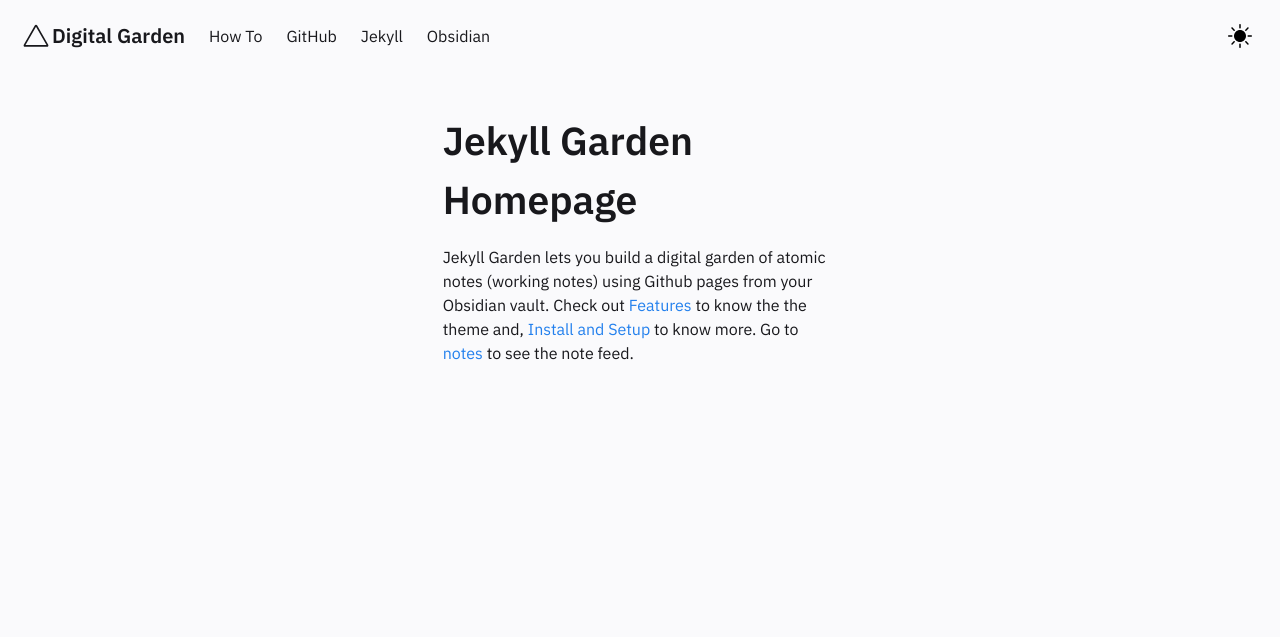
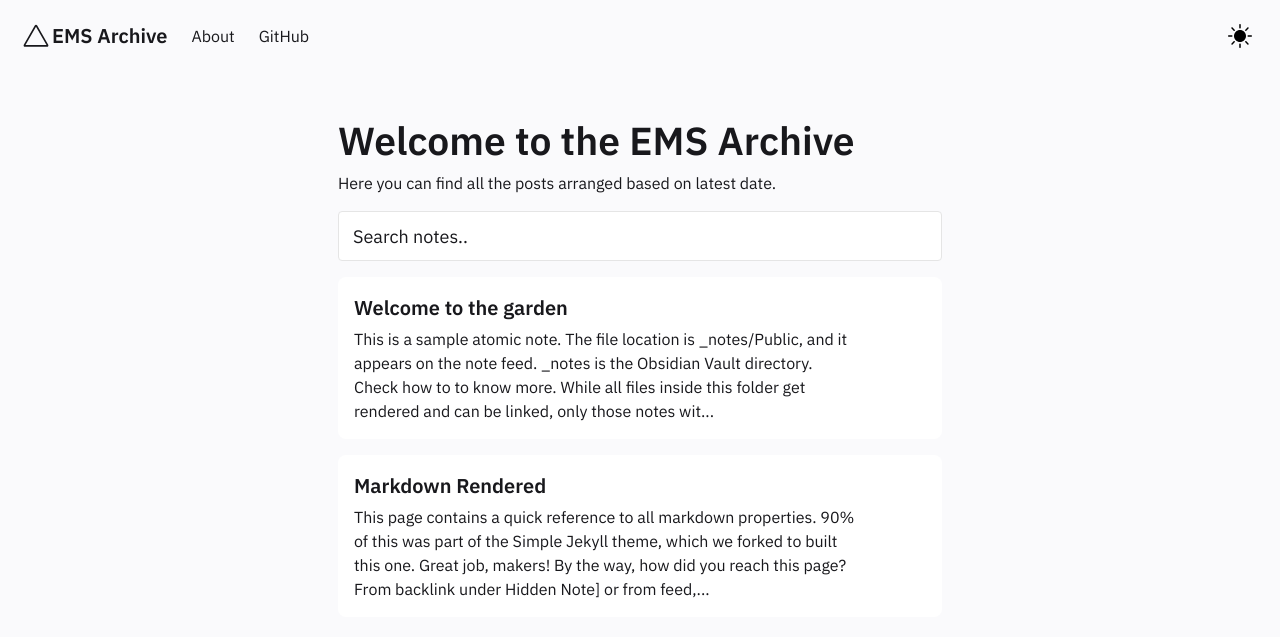
Before and after one commit to emsarchive/obsidiansite, a Jekyll site: the page built from pages/index.md, in a window 1280 px wide. Shown: the top 637 px of the page. Built offline with Jekyll 4.4.1, drawn with Linux system fonts in a browser that asks for light colours.

Commit message:
initial changes to customize site
changed names, descriptions, copyright (footer could be broken because of that)

```diff
--- a/_config.yml
+++ b/_config.yml
@@ -20,7 +20,7 @@
 
 
 baseurl: "/" # the subpath of your site, e.g. /blog
-url: "https://jekyll-garden.github.io/" # the base hostname & protocol for your site, e.g. http://example.com
+url: "https://emsarchive.netlify.app/" # the base hostname & protocol for your site, e.g. http://example.com
 
 #######################################################################
 # Settings related to the Header and your About page go here,such as
@@ -28,10 +28,8 @@ url: "https://jekyll-garden.github.io/" # the base hostname & protocol for your
 # your social media links etc
 #######################################################################
 
-heading: Digital Garden # Change this
-copyright:
-  year: 2021
-  msg: Your Name # This is a mandatory attribute for copyright to be displayed ; If deleting this, edit at footer layout.
+heading: EMS Archive # Change this
+# This is a mandatory attribute for copyright to be displayed ; If deleting this, edit at footer layout.
 
 
 #####################################################################
@@ -79,7 +77,7 @@ preferences:
   flashcards:
     enabled: false #Not supported in NotesGadern theme
   homepage:
-    enabled: true ##If you need a homepage, change this to true and edit _includes/Homepage.html
+    enabled: false ##If you need a homepage, change this to true and edit _includes/Homepage.html
 
 encoding: utf-8
 
--- a/_includes/FeedContent.html
+++ b/_includes/FeedContent.html
@@ -1,8 +1,8 @@
 <div class="block">
-    <h1>Welcome to the Garden!</h1>
+    <h1>Welcome to the EMS Archive</h1>
 
-    This page is the core feature of this theme, a feed of notes arranged based on the latest date. </br>
-    Check <a href="../posts/features" style="color:var(--link);">Features</a> to know how to hide notes from this feed or make this the homepage.
+    Here you can find all the posts arranged based on latest date. </br>
+
 
 
     </div>
--- a/_includes/Footer.html
+++ b/_includes/Footer.html
@@ -28,10 +28,5 @@
 *
 {%- endcomment -%}
 
-{%- if site.copyright.msg != nil and site.copyright.msg != empty and site.copyright.msg != null -%}
-<div id="copyright">
-    <p id="copyright-notice">{{site.copyright.msg}}. {{site.copyright.year}}, powered by <a href="https://github.com/Jekyll-Garden/jekyll-garden.github.io">Jekyll Garden</a></p>
-</div>
+
 <script src="/assets/js/modeswitcher.js"></script>
-
-{%- endif -%}
--- a/_includes/Header.html
+++ b/_includes/Header.html
@@ -35,7 +35,7 @@
         <svg width="32" height="32" viewBox="0 0 80 80" fill="none" xmlns="http://www.w3.org/2000/svg">
           <path fill-rule="evenodd" clip-rule="evenodd" d="M36.9477 13.7742C38.3043 11.4086 41.6957 11.4086 43.0523 13.7742L70.5226 61.6774C71.8791 64.043 70.1834 67 67.4703 67H12.5297C9.81658 67 8.12089 64.043 9.47744 61.6774L36.9477 13.7742ZM40 16.9677L13.7506 62.7419H66.2494L40 16.9677Z" fill="var(--text-main)"/>
         </svg>
-        <h4>Digital Garden</h4>
+        <h4>EMS Archive</h4>
       </a>
       <div class="navbar-item navbar-dark-mode__mobile is-hidden-tablet" onclick="modeSwitcher()">
         <div class="buttons">
@@ -56,17 +56,12 @@
     <div id="navbarBasicExample" class="navbar-menu">
       <div class="navbar-start">
         <a href="../posts/how-to"  class="navbar-item">
-          How To
+          About
         </a>
         <a href="https://github.com/Jekyll-Garden/jekyll-garden.github.io" target="_blank" class="navbar-item">
           GitHub
         </a>
-        <a href="https://jekyllrb.com/" target="_blank"  class="navbar-item">
-          Jekyll
-        </a>
-        <a href="https://obsidian.md/"  target="_blank" class="navbar-item">
-          Obsidian
-        </a>
+
       </div>
       <div class="navbar-end is-hidden-mobile" onclick="modeSwitcher()" >
         <div class="navbar-item">
--- a/_layouts/Post.html
+++ b/_layouts/Post.html
@@ -31,9 +31,9 @@
 
 <head>
     <meta content="width=device-width, initial-scale=1" name="viewport" />
-    <meta content="Digital Garden" property="og:site_name" />
+    <meta content="EMS ARCHIVE" property="og:site_name" />
     <meta
-        content="A Jekyll theme for Obsidian users to build digital garden"
+        content="Research and preservation of the collected works of EMS Namboothiripaad."
         property="og:description">
     <meta content="{{ site.url }}/about/" property="article:author">
     <link rel="preconnect" href="https://fonts.googleapis.com">
```
Also changed, not shown: Gemfile.lock.
